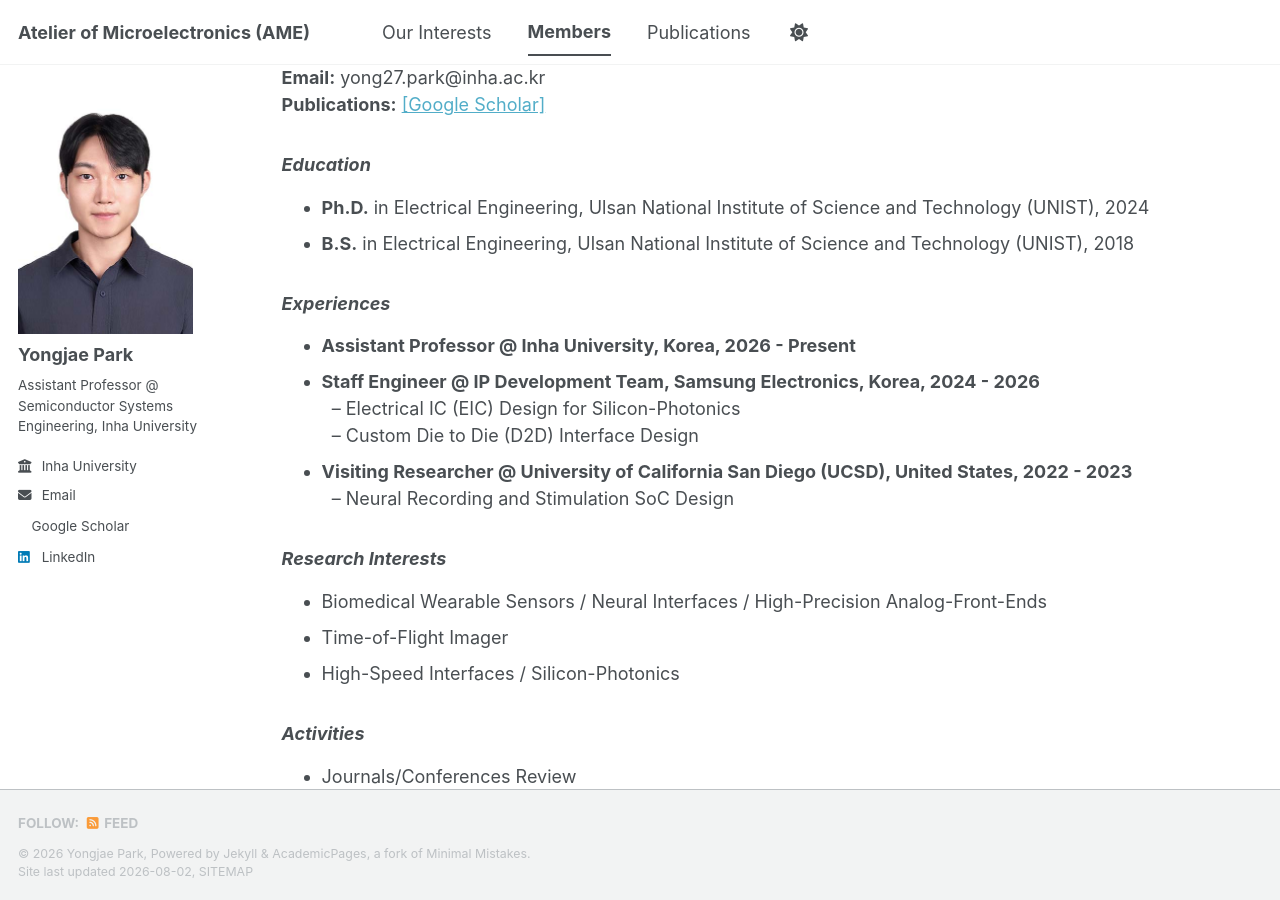
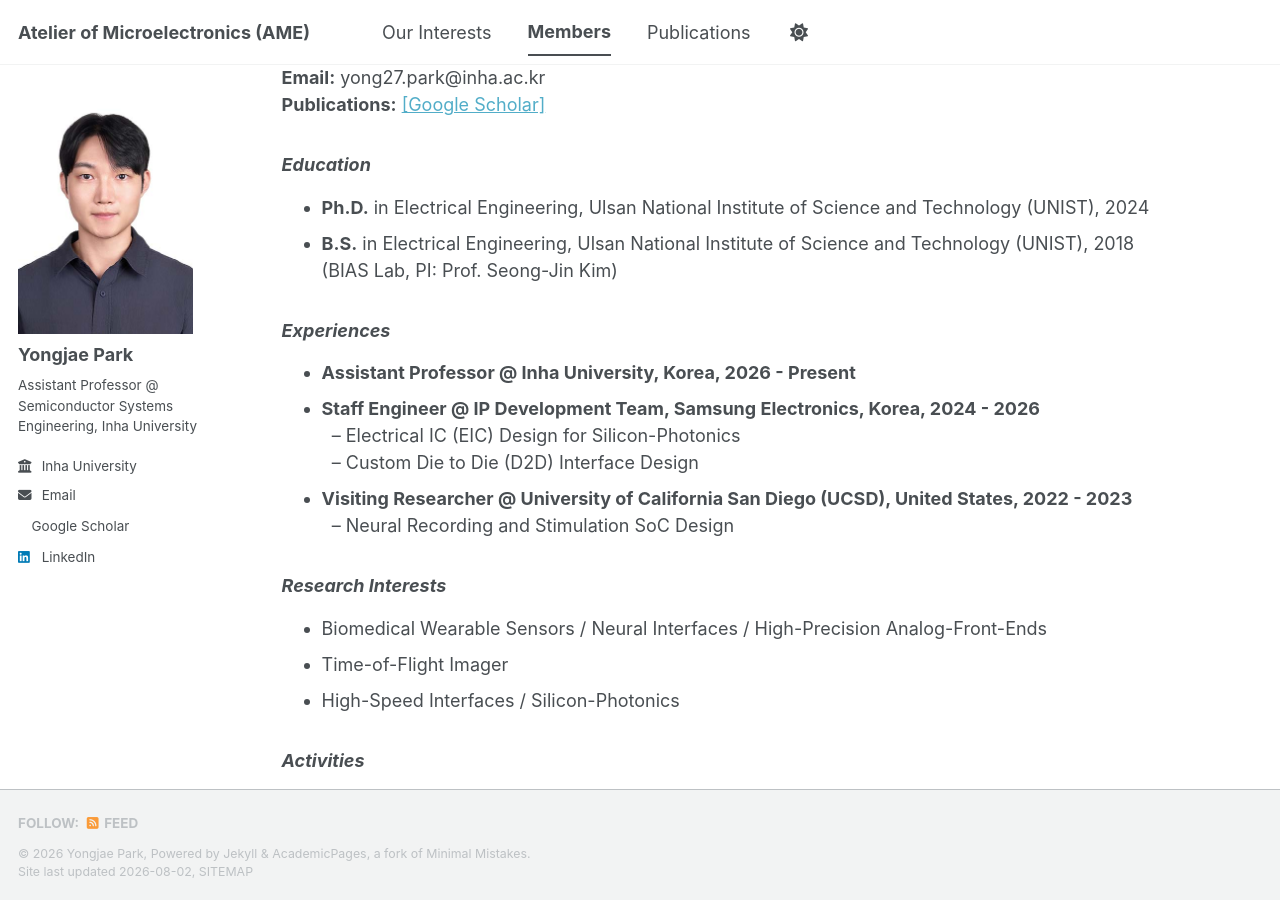
Before and after one commit to yong27park/AME.github.io, a Jekyll site: the page built from _pages/members.md, in a window 1280 px wide and 900 px high, scrolled down 327 px. Built offline with Jekyll 4.4.1, drawn with Linux system fonts in a browser that asks for light colours; a style sheet for code colours, icons or effects is not loaded.

Commit message:
Update members.md

```diff
--- a/_pages/members.md
+++ b/_pages/members.md
@@ -70,7 +70,9 @@ author_profile: true
   <h3><i>Education</i></h3>
   <ul>
     <li><strong>Ph.D.</strong> in Electrical Engineering, Ulsan National Institute of Science and Technology (UNIST), 2024</li>
-    <li><strong>B.S.</strong> in Electrical Engineering, Ulsan National Institute of Science and Technology (UNIST), 2018</li>
+    <li><strong>B.S.</strong> in Electrical Engineering, Ulsan National Institute of Science and Technology (UNIST), 2018<br>
+    (BIAS Lab, PI: Prof. Seong-Jin Kim)
+  </li>
   </ul>
 
   <h3><i>Experiences</i></h3>
```
